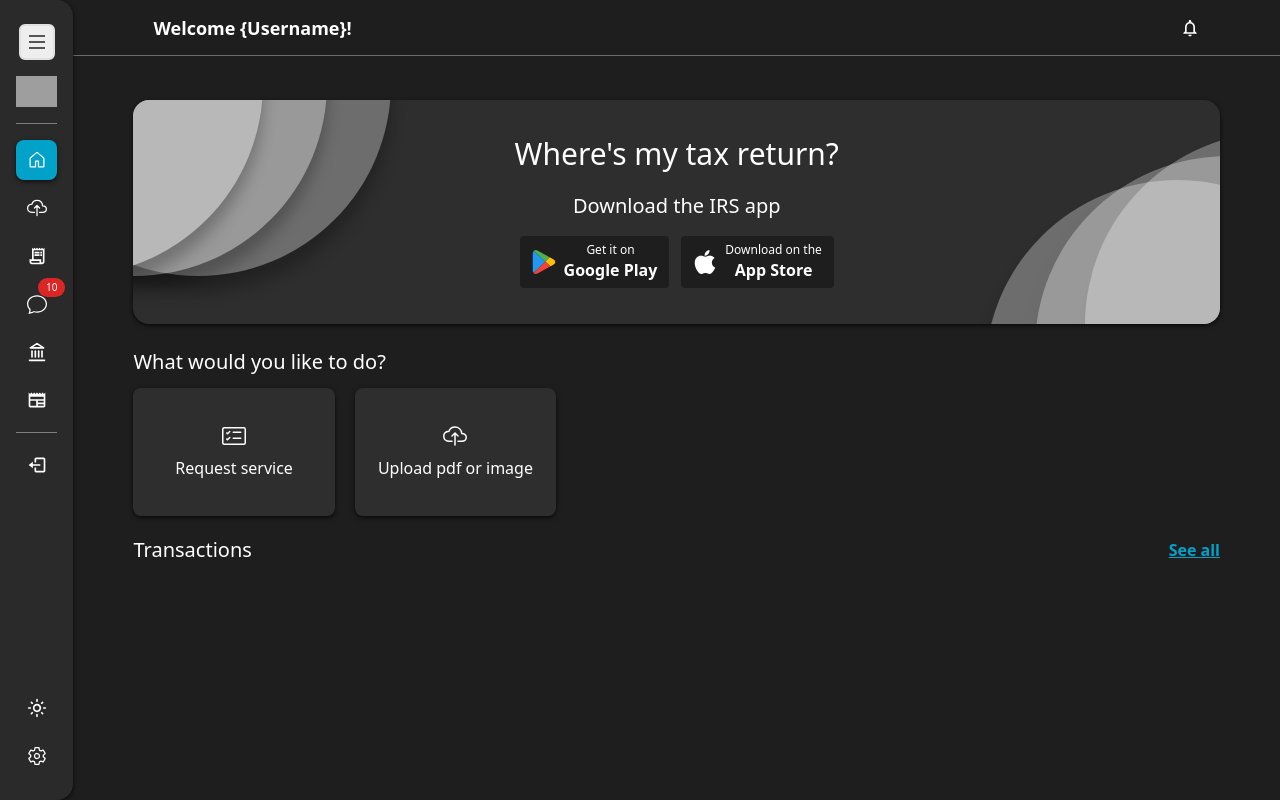
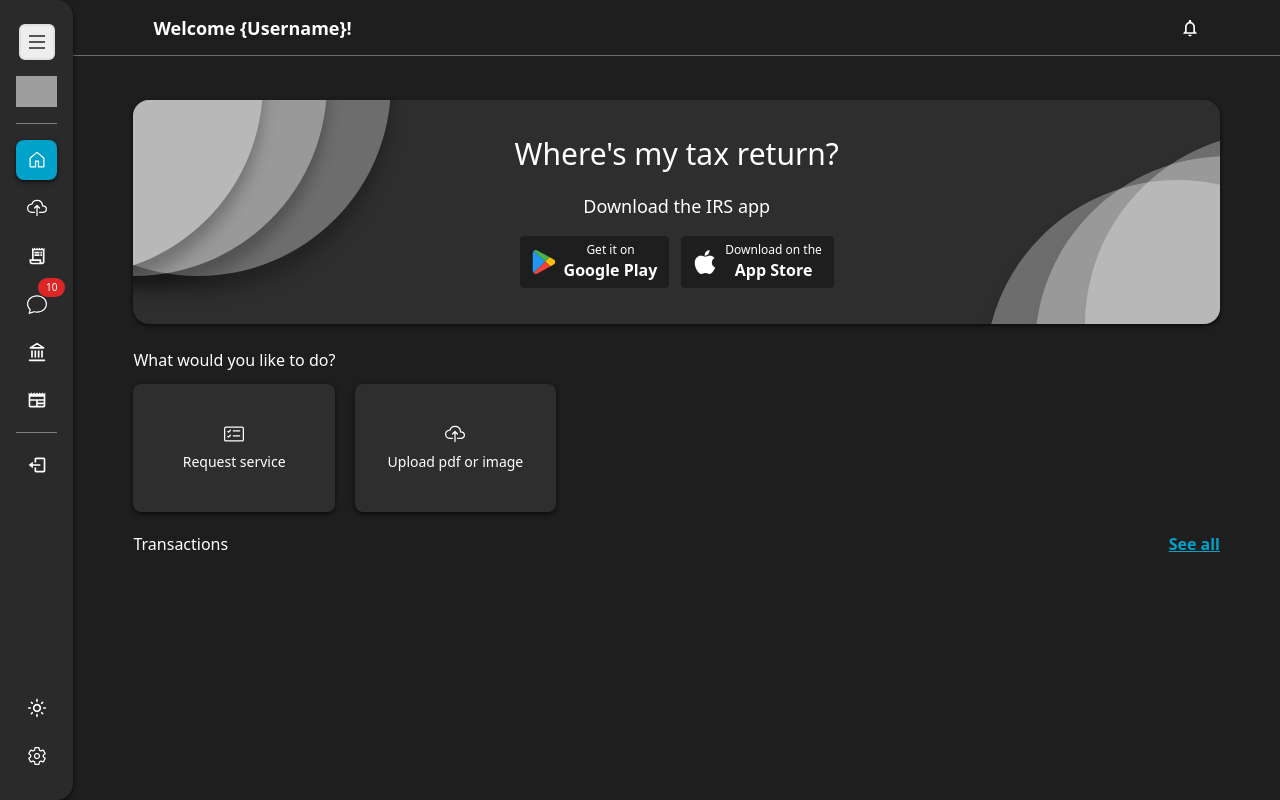
Before and after one commit to Trayshmhirk/tax-return-user-app, a React (Vite) app: page / in a window 1280 px wide. Built offline with nearby package versions, Linux system fonts and the light colour scheme; grey boxes are pictures that could not be loaded.

Commit message:
minor ui changes for text size consistency

```diff
--- a/src/components/cards/TodoCard.tsx
+++ b/src/components/cards/TodoCard.tsx
@@ -6,8 +6,8 @@
          onClick={handleClick}
          className="h-32 flex flex-col justify-center items-center gap-2 bg-bubbles dark:bg-gray text-richElectricBlue dark:text-white px-3 rounded-lg cursor-pointer shadow-md dark:shadow-md-dark hover-shadow-body"
       >
-         <TodoIcon className="w-6 h-6" />
-         <p className="text-center">{text}</p>
+         <TodoIcon className="w-5 h-5" />
+         <p className="text-center text-sm">{text}</p>
       </div>
    );
 };
--- a/src/components/charts/DebitChart.tsx
+++ b/src/components/charts/DebitChart.tsx
@@ -40,10 +40,9 @@
             <div className="h-full flex flex-col gap-5 bg-white dark:bg-gray rounded-xl px-5 py-4 shadow-md dark:shadow-md-dark">
                <div className="flex flex-col gap-2">
                   <div className="text-xs font-medium">Debit analytics</div>
-                  <div className="text-lg font-semibold">
-                     {currentMonthName}:{" "}
+                  <div className="flex gap-2 items-center font-semibold">
+                     <span>{currentMonthName}:</span>
                      <span className="bg-richElectricBlue text-lg font-medium text-white px-2 rounded">
-                        {" "}
                         ${currentMonthDebit}
                      </span>
                   </div>
--- a/src/components/common/PlaceholderText.tsx
+++ b/src/components/common/PlaceholderText.tsx
@@ -1,12 +1,19 @@
 type PlaceholderTextPropType = {
    text: string;
    isServiceChats?: boolean;
+   isPendingUpload?: boolean;
 };
 
-const PlaceholderText = ({ text, isServiceChats }: PlaceholderTextPropType) => {
+const PlaceholderText = ({
+   text,
+   isServiceChats,
+   isPendingUpload,
+}: PlaceholderTextPropType) => {
    return (
       <div
-         className={`${isServiceChats ? "" : "h-full"} flex items-center justify-center py-10`}
+         className={`${isServiceChats ? "" : "h-full"} flex items-center justify-center ${
+            isPendingUpload ? "" : "py-10"
+         }`}
       >
          <p className="pending-text text-center">{text}</p>
       </div>
--- a/src/components/home/Hero.tsx
+++ b/src/components/home/Hero.tsx
@@ -7,19 +7,9 @@
 type HeroProps = {
    isNotApprovedHome?: boolean;
    isHome?: boolean;
-   isBankDetails?: boolean;
-   card?: {
-      name: string;
-      brand: string;
-   };
 };
 
-const Hero = ({
-   isNotApprovedHome,
-   isHome,
-   isBankDetails,
-   card,
-}: HeroProps) => {
+const Hero = ({ isNotApprovedHome, isHome }: HeroProps) => {
    return (
       <div
          className={`
@@ -28,14 +18,6 @@
             ${isNotApprovedHome ? "text-center md:h-[270px]" : ""}
          `}
       >
-         {/* Hero */}
-         {isBankDetails ? (
-            <div className="flex flex-col items-center justify-center gap-2">
-               <p className="text-xl">{card?.name}</p>
-               <div>{card?.brand}</div>
-            </div>
-         ) : (
-            <>
          <img
             className="absolute top-0 left-0 md:hidden z-0"
             src={HeroTopLeftImage}
@@ -53,8 +35,6 @@
          <div className="hidden circle circle-transform top-20 -right-[150px] md:block z-0" />
 
          <h1 className="font-medium text-xl z-10 md:text-3xl">{`${isHome ? "Where's my tax return?" : "Your profile is under review"}`}</h1>
-            </>
-         )}
 
          {isNotApprovedHome && (
             <p className="w-auto z-10 md:w-96">
@@ -65,7 +45,7 @@
 
          {isHome && (
             <div className="flex flex-col items-center gap-4 z-10">
-               <p className="md:text-xl">Download the IRS app</p>
+               <p className="md:text-lg">Download the IRS app</p>
 
                <div className="flex gap-3">
                   <Button className="flex items-center gap-2 bg-eerieBlack py-[6px] px-3 rounded cursor-pointer shadow-none dark:shadow-none hover-shadow-body">
--- a/src/components/payment/RecentTransactions.tsx
+++ b/src/components/payment/RecentTransactions.tsx
@@ -94,7 +94,7 @@
    return (
       <div className="flex flex-col gap-7 bg-white dark:bg-gray p-5 rounded-xl shadow-md dark:shadow-md-dark w-full">
          <div className="flex justify-between items-center gap-4 mt-[2px]">
-            <h2 className="text-lg font-semibold">Recent Transactions</h2>
+            <h2 className="font-semibold">Recent Transactions</h2>
 
             <div className="flex items-center gap-3">
                <Button
--- a/src/pages/features/UploadDocument.tsx
+++ b/src/pages/features/UploadDocument.tsx
@@ -221,13 +221,13 @@
                </div>
             ) : (
                <PlaceholderText
+                  isPendingUpload
                   text="You do not have any pending uploads. Click on the upload
                   section above to begin the process."
                />
             )}
          </div>
 
-         {/*  */}
          <div className="flex flex-col gap-6">
             <div className="flex justify-between items-center">
                <div className="flex items-center gap-2">
--- a/src/pages/home/Home.tsx
+++ b/src/pages/home/Home.tsx
@@ -14,9 +14,7 @@
 
          <div className="flex flex-col gap-5">
             <div className="flex flex-col gap-3">
-               <span className="font-medium md:text-xl">
-                  What would you like to do?
-               </span>
+               <span className="font-medium">What would you like to do?</span>
                <div className="grid grid-cols-1 xs:grid-cols-2 md:grid-cols-3 lg:grid-cols-4 xl:grid-cols-5 gap-5">
                   <RequestServiceDialog>
                      <button>
@@ -37,7 +35,7 @@
 
             <div className="flex flex-col gap-3">
                <div className="flex justify-between items-center">
-                  <p className="font-medium md:text-xl">Transactions</p>
+                  <p className="font-medium">Transactions</p>
                   <NavLink to={"/bank"} className="font-bold">
                      See all
                   </NavLink>
--- a/src/pages/payment/Bank.tsx
+++ b/src/pages/payment/Bank.tsx
@@ -46,7 +46,7 @@
             <div className="w-full">
                <div className="h-full flex flex-col gap-5 bg-white dark:bg-gray rounded-xl px-5 py-4 shadow-md dark:shadow-md-dark">
                   <div className="flex justify-between items-center gap-3">
-                     <div className="text-lg font-semibold">Your cards</div>
+                     <div className="font-semibold">Your cards</div>
 
                      <AddCardDialog>
                         <Button className="px-3 py-2">
```
Lines whose indentation alone changed are shown as unchanged.
